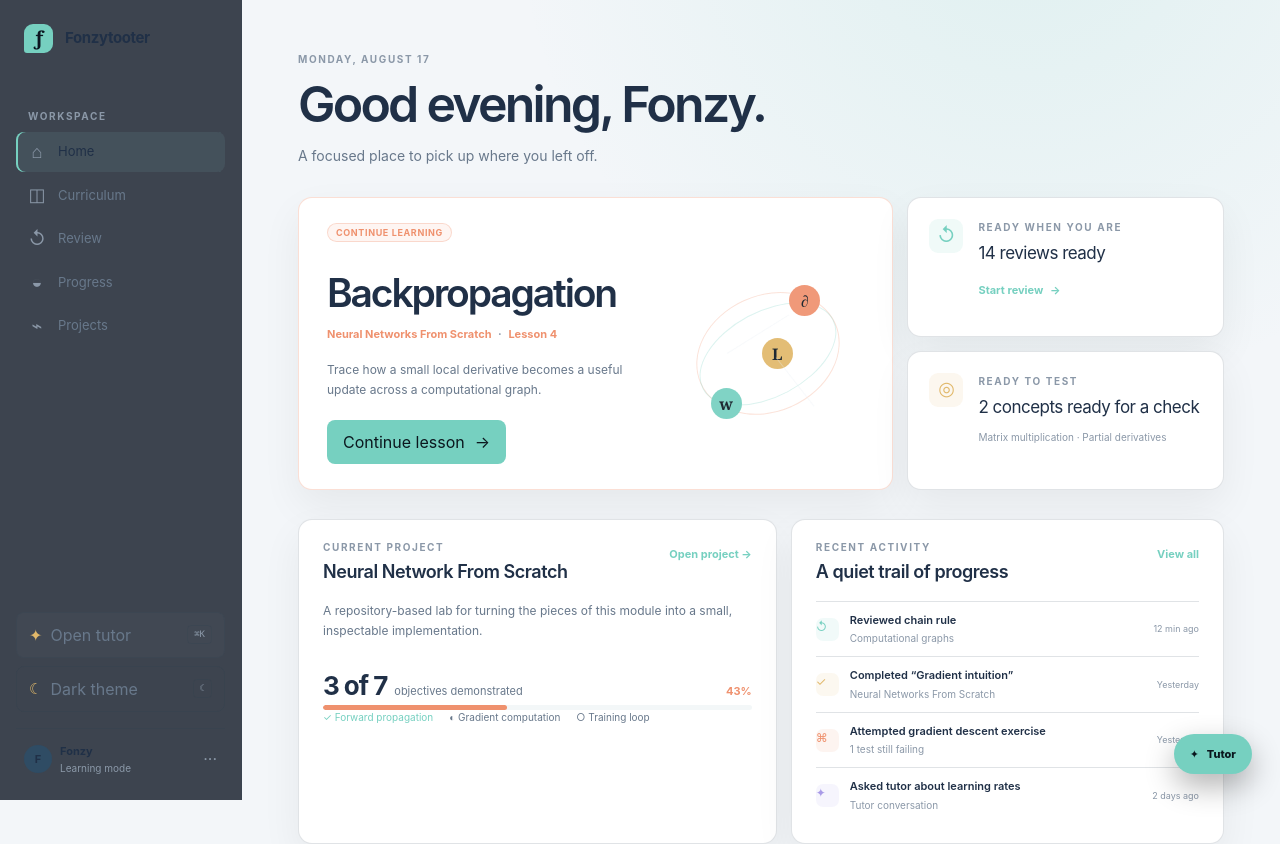
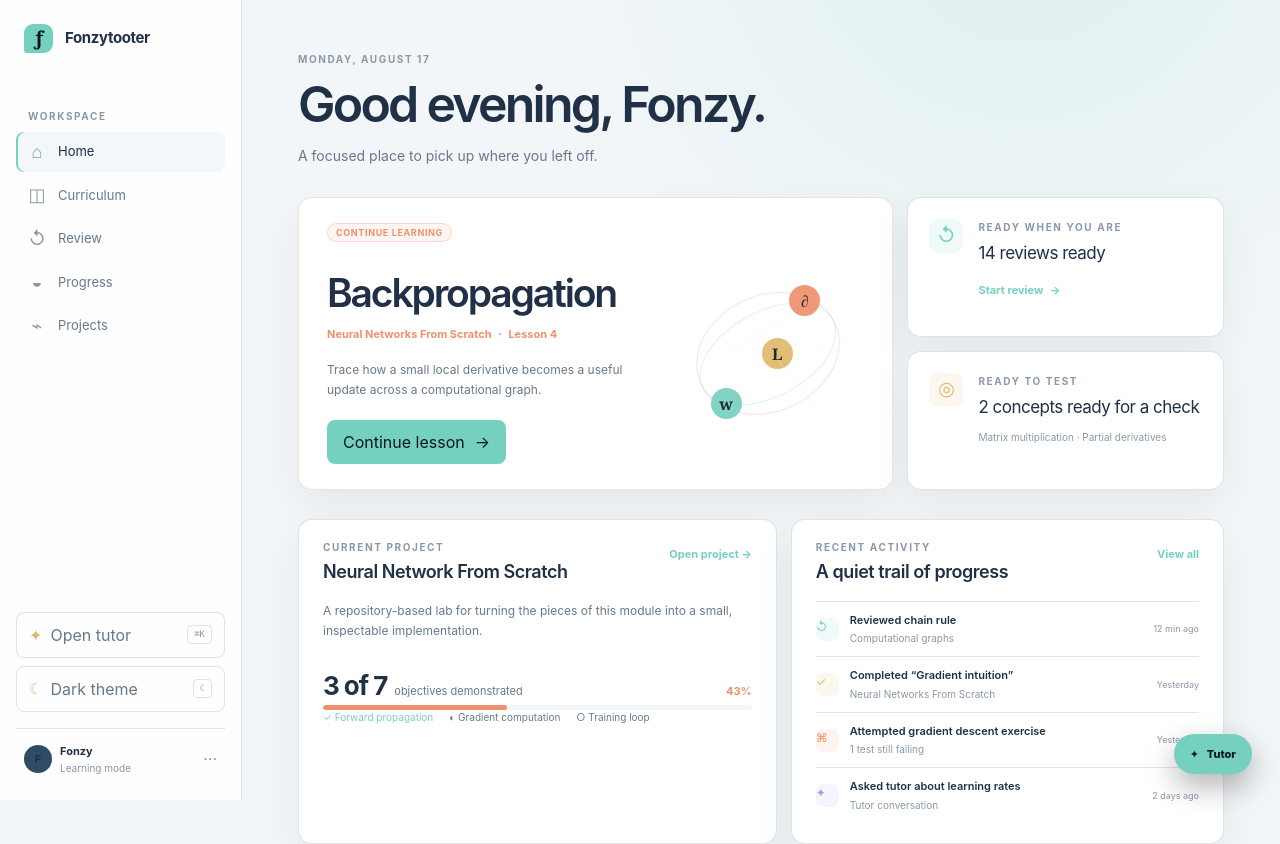
Before and after one commit to johncrowleydev/fonzytooter, a React (Vite) app in the folder web/: page / in a window 1280 px wide. Shown: the top 844 px of the page. Built offline with nearby package versions, Linux system fonts and the light colour scheme.

Commit message:
fix: restore light sidebar background

```diff
--- a/web/src/styles.css
+++ b/web/src/styles.css
@@ -2643,6 +2643,9 @@ button:disabled {
   background:
     radial-gradient(circle at 80% -10%, rgba(118, 208, 192, 0.16), transparent 32rem), var(--canvas);
 }
+.theme-light aside {
+  background: rgba(255, 255, 255, 0.86);
+}
 .theme-light .module-row,
 .theme-light .project-row {
   background: rgba(255, 255, 255, 0.75);
```
